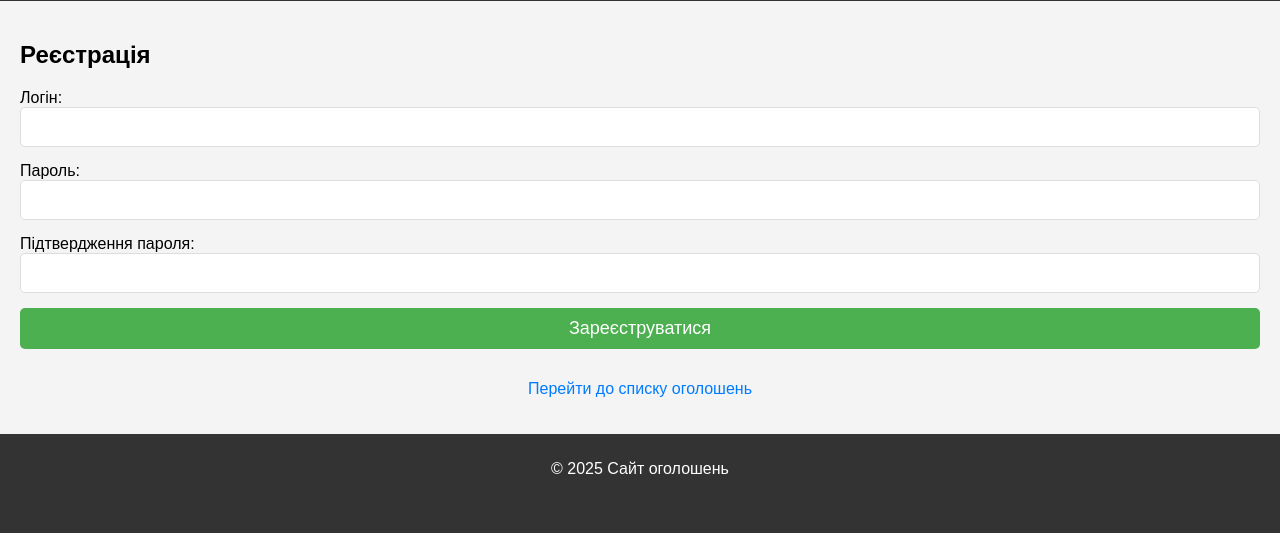
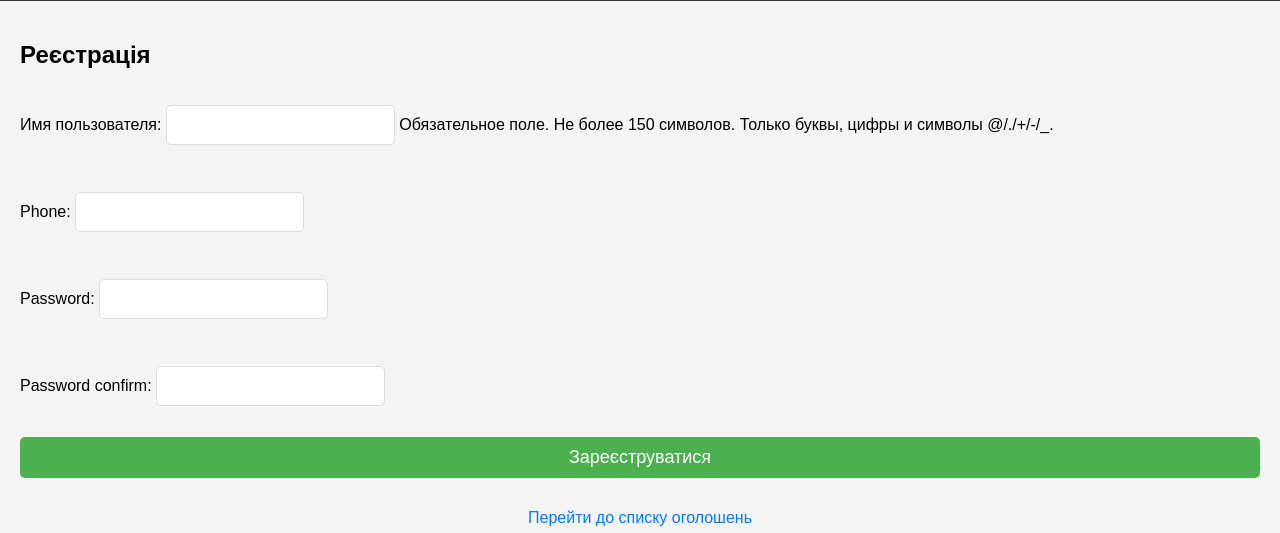
Before and after one commit to gorohfndrew/myproject, a Django app: page /register/ in a window 1280 px wide. Shown: the part 455-988 px from the top of the page. Before the commit the page ends 929 px from the top, so only its background shows below. Run offline with Django 5.2, Linux system fonts and the light colour scheme; data that the repository does not hold is empty.

Commit message:
Сообщение коммита

```diff
--- a/ads/templates/ads/register.html
+++ b/ads/templates/ads/register.html
@@ -10,14 +10,7 @@
         <form method="post" action="{% url 'register' %}">
             {% csrf_token %}
 
-            <label for="id_username">Логін:</label>
-            <input type="text" name="username" id="id_username" required>
-
-            <label for="id_password">Пароль:</label>
-            <input type="password" name="password" id="id_password" required>
-
-            <label for="id_password_confirm">Підтвердження пароля:</label>
-            <input type="password" name="password_confirm" id="id_password_confirm" required>
+            {{ form.as_p }}  <!-- Это отрисует все поля формы -->
 
             <button type="submit">Зареєструватися</button>
         </form>
@@ -25,7 +18,6 @@
         <p><a href="{% url 'ads_list' %}">Перейти до списку оголошень</a></p>
     </div>
 {% endblock %}
-
 {% block custom_styles %}
     <style>
         .register-container {
--- a/ads/views.py
+++ b/ads/views.py
@@ -18,19 +18,17 @@ from django.contrib.auth import authenticate
 
 
 
-# Регистрация пользователей
+# Регистрация пользователейclass RegisterView(CreateView):
 class RegisterView(CreateView):
-    form_class = UserCreationForm
+    form_class = RegistrationForm  # Используем вашу форму регистрации
     template_name = "ads/register.html"
     success_url = reverse_lazy('ads_list')
 
     def form_valid(self, form):
-        user = form.save()
-        login(self.request, user)
-        next_url = self.request.GET.get('next', self.success_url)
+        user = form.save()  # Сохраняем пользователя
+        login(self.request, user)  # Логиним пользователя после успешной регистрации
+        next_url = self.request.GET.get('next', self.success_url)  # Если есть next, то редирект туда
         return redirect(next_url)
-
-
 # API для объявлений
 class AdViewSet(viewsets.ModelViewSet):
     queryset = Ad.objects.all()
```
Also changed, not shown: 2 other files.
